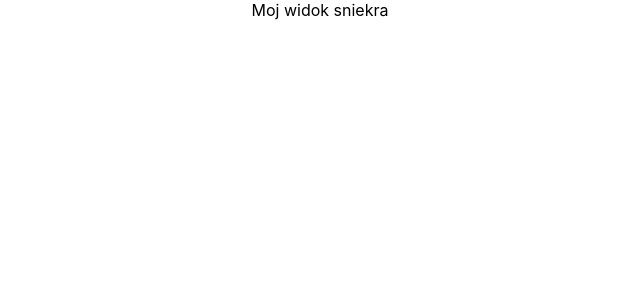
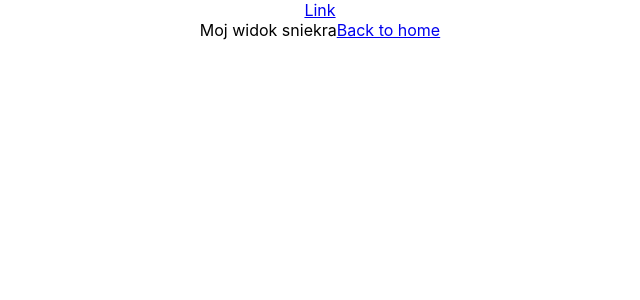
Before and after one commit to Snikerso/optymalisci, a React (Create React App) app: page /snikers in a window 1280 px wide. Shown: the top 300 px of the page, without its empty margins (320-960 px from the left). Built offline with nearby package versions, Linux system fonts and the light colour scheme.

Commit message:
Nawigacja snikera

```diff
--- a/src/App.js
+++ b/src/App.js
@@ -1,5 +1,5 @@
 import './App.css';
-import {BrowserRouter,Routes, Route} from "react-router-dom"
+import {BrowserRouter,Routes, Route, Link } from "react-router-dom"
 import {SnikersView} from "./views/SnikersView"
 import {BartusView} from "./views/BartusView"
 import {KanonashiView} from "./views/KanonashiView"
@@ -12,6 +12,7 @@ function App() {
     <>
       <div className="App">
         <BrowserRouter>
+          <Link  to="/snikers">Link</Link>
           <Routes>
             <Route index element={<div>Home</div>} />
             <Route path='bartus' element={<BartusView />} />
--- a/src/views/SnikersView/index.js
+++ b/src/views/SnikersView/index.js
@@ -1,3 +1,9 @@
+import { Link } from "react-router-dom";
+
 export const SnikersView = () => {
-  return <div>Moj widok sniekra</div>;
+  return <div>Moj widok sniekra
+
+
+    <Link to={"/"}>Back to home</Link>
+  </div>;
 };
```
